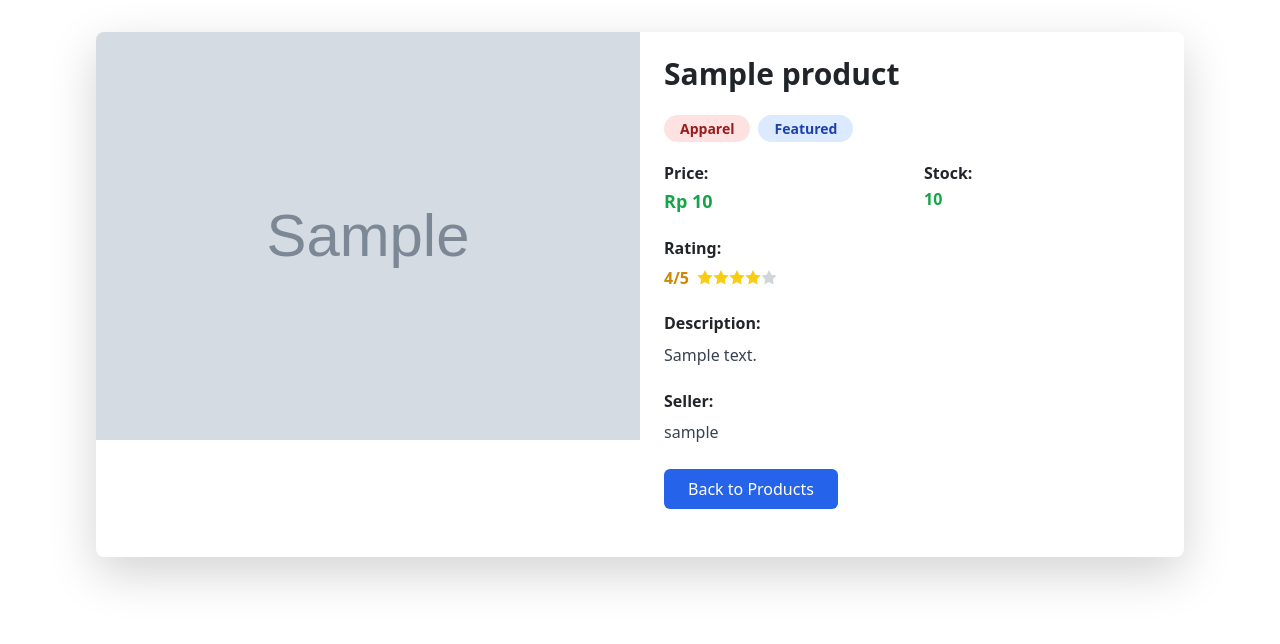
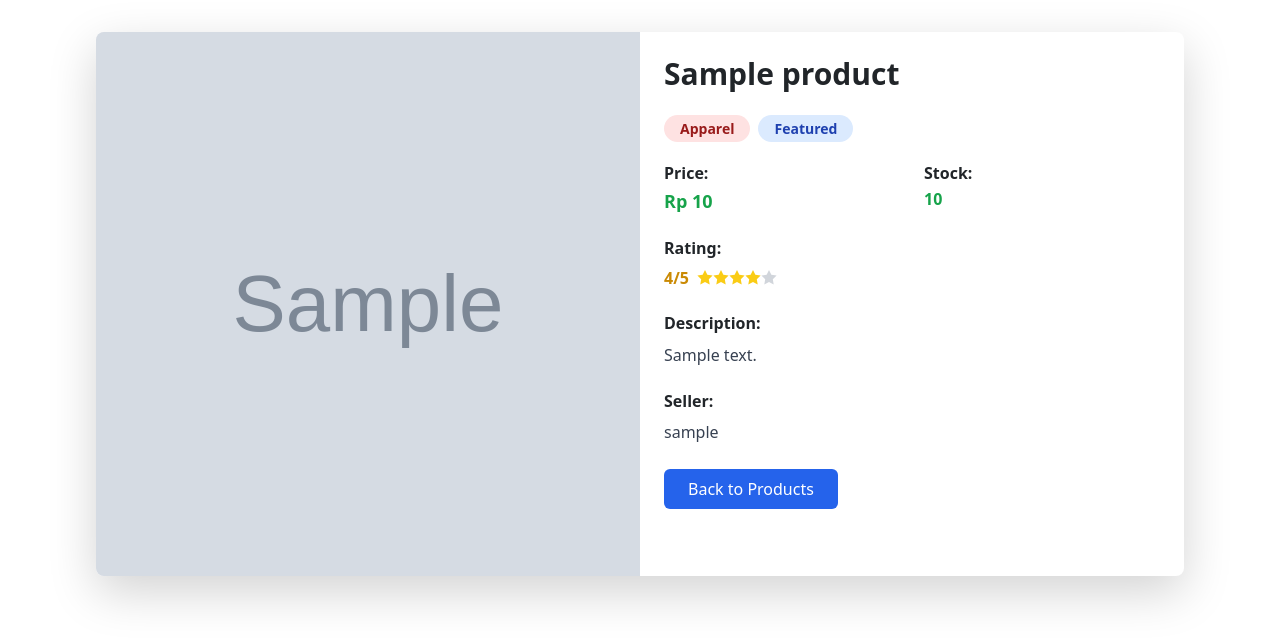
Before and after one commit to moondiverc/kickoff-shop, a Django app: page /products/00000000-0000-0000-0000-000000000001/ in a window 1280 px wide. Shown: the top 644 px of the page. Run offline with Django 5.2, Linux system fonts and the light colour scheme; tables that the repository leaves empty hold one stand-in row (values such as "Sample post"); grey boxes marked "Sample" are stand-in pictures; some libraries are stand-ins or nearby versions.

```diff
--- a/main/templates/product_detail.html
+++ b/main/templates/product_detail.html
@@ -30,16 +30,16 @@
   <div id="product-content" class="bg-white rounded-lg shadow-lg overflow-hidden hidden">
     <div class="md:flex">
       <div class="md:w-1/2">
-        <div id="featured-image-container" class="hidden">
+        <div id="featured-image-container" class="aspect-square w-full overflow-hidden bg-gray-100 hidden">
           <img
             id="featured-image"
             src=""
             alt=""
-            class="w-full h-64 md:h-full object-cover"
+            class="w-full h-full object-cover object-center hover:scale-105 transition-transform duration-300"
           />
         </div>
-        <div id="no-image-placeholder" class="w-full h-64 md:h-full bg-gray-200 flex items-center justify-center hidden">
-          <span class="text-gray-500">No Image Available</span>
+        <div id="no-image-placeholder" class="aspect-square w-full bg-gray-200 flex items-center justify-center hidden">
+          <span class="text-gray-500 text-lg">No Image Available</span>
         </div>
       </div>
 
```
